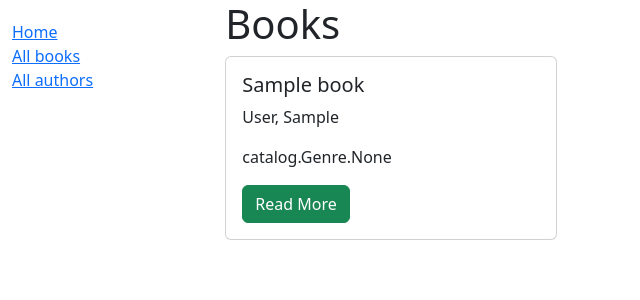
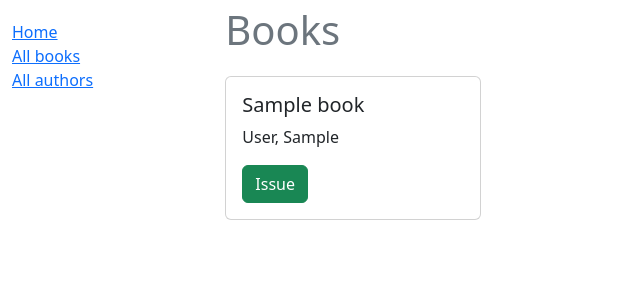
Before and after one commit to raun1997/Local-Library-Project, a Django app: page /catalog/books/ in a window 1280 px wide. Shown: the top 300 px of the page, without its empty margins (0-640 px from the left). Run offline with Django 5.2, Linux system fonts and the light colour scheme; tables that the repository leaves empty hold one stand-in row (values such as "Sample post").

Commit message:
experimented with the design

```diff
--- a/catalog/templates/base_generic.html
+++ b/catalog/templates/base_generic.html
@@ -27,7 +27,7 @@
             <ul class="sidebar-nav">
               <li><a href="{% url 'index' %}">Home</a></li>
               <li><a href="{% url 'books' %}">All books</a></li>
-              <li><a href="">All authors</a></li>
+              <li><a href="{% url 'authors' %}">All authors</a></li>
             </ul>
           {% endblock %}
         </div>
--- a/catalog/templates/catalog/books.html
+++ b/catalog/templates/catalog/books.html
@@ -1,21 +1,21 @@
 {% extends "base_generic.html" %}
 
 {% block content %}
-<h1 class="heading">Books</h1>
+<p class="text-secondary fs-1">Books</p>
 <div class="row">
   {% for book in books %}
-    <div class="col-md-4">
-      <div class="card mb-2">
+    <div class="col-md-3">
+      <div class="card mb-2" style="width: 16rem;">
         {% if book.image %}
           <img class="card-img-top" src="{{ book.image.url }}" alt="">
         {% endif %}
         <div class="card-body">
           <h5 class="card-title">{{ book.title }}</h5>
           <p class="card-text">{{ book.author }}</p>
-          <p class="card-text">{{ book.genre }}</p>
+          <!-- <p class="card-text">{{ book.summary }}</p> -->
           <!-- add a link to the project_detail.html page if the user clicks on "Read More" -->
           <a href="#" class="btn btn-success">
-            Read More
+            Issue
           </a>
         </div>
       </div>
--- a/catalog/templates/index.html
+++ b/catalog/templates/index.html
@@ -3,8 +3,8 @@
 {% block content %}
   <h1>Local Library Home</h1>
   <p>
-    Welcome to LocalLibrary, a website developed by
-    <em>Mozilla Developer Network</em>!
+    This is a website developed by
+    <em>raun97</em>!
   </p>
   <h2>Dynamic content</h2>
   <p>The library has the following record counts:</p>
--- a/catalog/urls.py
+++ b/catalog/urls.py
@@ -4,4 +4,5 @@
 urlpatterns = [
     path('', views.index, name="index"),
     path('books/', views.books, name="books"),
+    path('authors/', views.authors, name="authors"),
 ]
--- a/catalog/views.py
+++ b/catalog/views.py
@@ -27,3 +27,10 @@
         "books": books
     }
     return render(request, "catalog/books.html", context=context)
+
+def authors(request):
+    authors = Author.objects.all()
+    context = {
+        "authors": authors
+    }
+    return render(request, "catalog/authors.html", context=context)
```
Also changed, not shown: catalog/templates/catalog/authors.html (added, +10 -0 lines).
